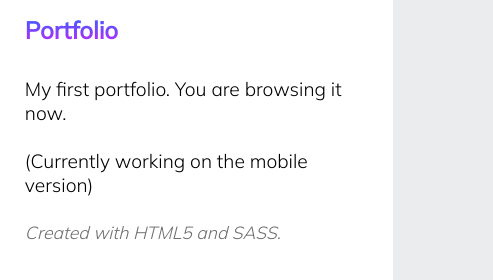
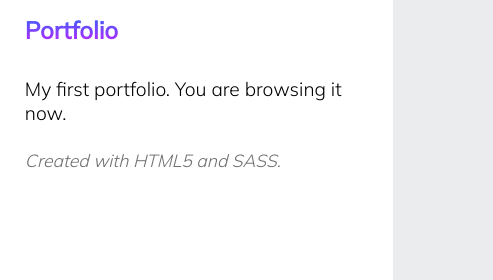
Before and after one commit to NevyanaMomchilova/nevyanamomchilova.github.io, a plain HTML site: page index.html in a window 1280 px wide. Shown: the part 2355-2635 px from the top of the page, 787-1280 px from the left. Drawn offline with Linux system fonts and the light colour scheme; a web font is replaced by a local one.

Commit message:
Update index.html

```diff
--- a/index.html
+++ b/index.html
@@ -107,7 +107,6 @@
                     <div class="project-info">
                         <h4>Portfolio</h4>
                         <p>My first portfolio. You are browsing it now.</p>
-                        <p>(Currently working on the mobile version)</p>
                         <p class="p-color">Created with HTML5 and SASS.</p>
                         <div class="button">
                             <a href="https://github.com/NevyanaMomchilova/Portfolio_v1.git" target="_blank"><button>GitHub</button></a>
```
